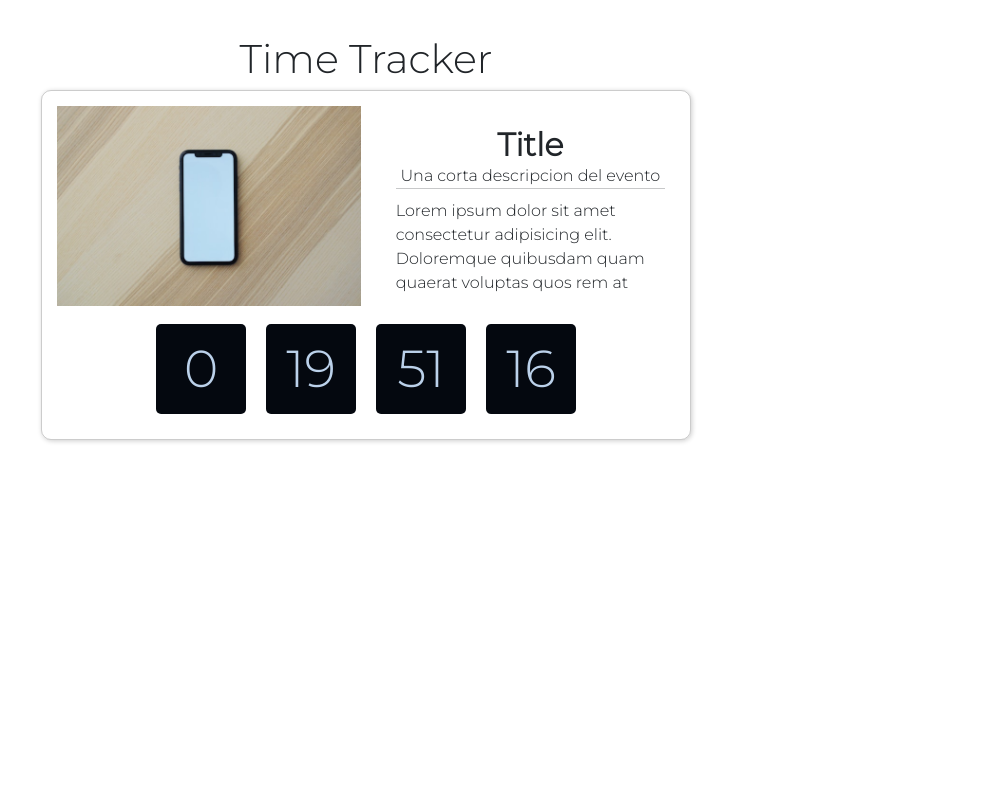
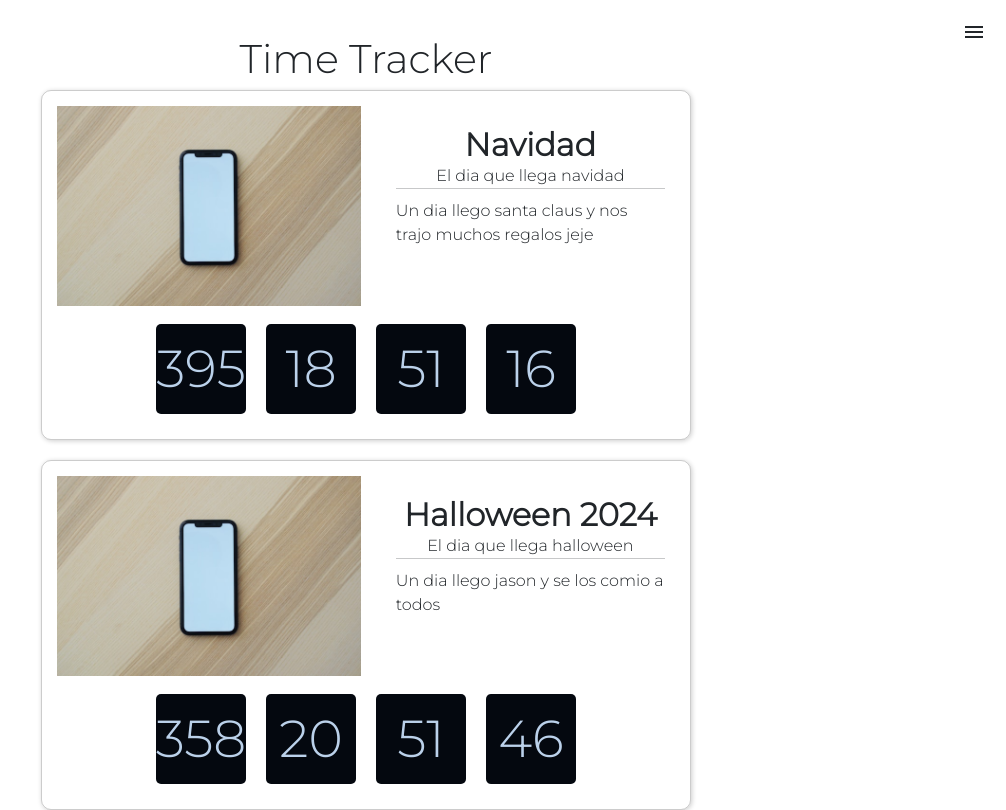
Before and after one commit to omaradriano/time-tracker, a React app: page / in a window 1280 px wide. Shown: the whole page, without its empty margins (274-1280 px from the left). Built offline with nearby package versions, Linux system fonts and the light colour scheme.

Commit message:
Agregado componente para renderizar iconos

```diff
--- a/src/App.jsx
+++ b/src/App.jsx
@@ -1,12 +1,27 @@
 // import TimeElement from "./components/TimeElement.jsx"
+import Icon from "./components/Icon.jsx"
+import OffCanvasMenu from "./components/OffcanvasMenu.jsx"
 import TimerCard from "./components/TimerCard.jsx"
 
 const App = () => {
 
     return (
         <>
+            <button className="navbar-toggler offcanvasMenu" type="button" data-bs-toggle="offcanvas" data-bs-target="#offcanvasMenu" aria-controls="offcanvasDarkNavbar" aria-label="Toggle navigation">
+                <Icon icon="menu"/>
+            </button>
+            {/* <OffCanvasMenu /> */}
             <h1 className="title">Time Tracker</h1>
-            <TimerCard />
+            <TimerCard
+                title='Navidad'
+                shortDesc='El dia que llega navidad'
+                longDesc='Un dia llego santa claus y nos trajo muchos regalos jeje'
+                date={`${'2024-12-07'}T${'19:00:00'}`} />
+            <TimerCard
+                title='Halloween 2024'
+                shortDesc='El dia que llega halloween'
+                longDesc='Un dia llego jason y se los comio a todos'
+                date={`${'2024-10-31'}T${'21:00:30'}`} />
         </>
     )
 }
--- /dev/null
+++ b/src/components/Icon.jsx
@@ -0,0 +1,7 @@
+const Icon = ({icon = 'question_mark'}) => {
+    return(
+        <span className="material-icons">{icon}</span>
+    )
+}
+
+export default Icon
--- /dev/null
+++ b/src/components/OffcanvasMenu.jsx
@@ -0,0 +1,39 @@
+const OffCanvasMenu = () => {
+    return (
+        <div className="offcanvas offcanvas-end" tabIndex="-1" id="offcanvasMenu" aria-labelledby="offcanvasNavbarLabel">
+            <div className="offcanvas-header">
+                <h5 className="offcanvas-title" id="offcanvasNavbarLabel">Offcanvas</h5>
+                <button type="button" className="btn-close" data-bs-dismiss="offcanvas" aria-label="Close"></button>
+            </div>
+            <div className="offcanvas-body">
+                <ul className="navbar-nav justify-content-end flex-grow-1 pe-3">
+                    <li className="nav-item">
+                        <a className="nav-link active" aria-current="page" href="#">Home</a>
+                    </li>
+                    <li className="nav-item">
+                        <a className="nav-link" href="#">Link</a>
+                    </li>
+                    <li className="nav-item dropdown">
+                        <a className="nav-link dropdown-toggle" href="#" role="button" data-bs-toggle="dropdown" aria-expanded="false">
+                            Dropdown
+                        </a>
+                        <ul className="dropdown-menu">
+                            <li><a className="dropdown-item" href="#">Action</a></li>
+                            <li><a className="dropdown-item" href="#">Another action</a></li>
+                            <li>
+                                <hr className="dropdown-divider"/>
+                            </li>
+                            <li><a className="dropdown-item" href="#">Something else here</a></li>
+                        </ul>
+                    </li>
+                </ul>
+                <form className="d-flex mt-3" role="search">
+                    <input className="form-control me-2" type="search" placeholder="Search" aria-label="Search"/>
+                        <button className="btn btn-outline-success" type="submit">Search</button>
+                </form>
+            </div>
+        </div>
+    )
+}
+
+export default OffCanvasMenu
--- a/src/components/TimerCard.jsx
+++ b/src/components/TimerCard.jsx
@@ -3,21 +3,13 @@ import testimage from '../assets/cellphone.jpg'
 import { useEffect, useState } from "react"
 import secondsDiff from "../utils/getTime.js"
 
-const TimerCard = () => {
+const TimerCard = ({title, shortDesc, longDesc, date}) => {
 
-
+    console.log(date)
     const [time, setTime] = useState(0)
     const [timeOn, setTimeOn] = useState(false)
     useEffect(() => {
-        // secondsDiff('2023-11-08T17:00:00')
-        //     .then(res => {
-        //         setTime(res)
-        //         setTimeOn(true)
-        //     })
-        //     .catch(e => {
-        //         console.log(e)
-        //     })
-        setTime(new Date('2023-11-08T20:00:00'))
+        setTime(new Date(date))
         setTimeOn(true)
     }, [])
     // console.log(time)
@@ -28,10 +20,10 @@ const TimerCard = () => {
                     <img className="timerCard__img" src={testimage} alt="Imagen descripción" />
 
                     <div className="timerCard__data">
-                        <h2 className="timerCard__title">Title</h2>
-                        <p className="timerCard__shortDesc">Una corta descripcion del evento</p>
+                        <h2 className="timerCard__title">{title}</h2>
+                        <p className="timerCard__shortDesc">{shortDesc}</p>
                         <hr className="timerCard__hr" />
-                        <p className="timerCard__longDesc">Lorem ipsum dolor sit amet consectetur adipisicing elit. Doloremque quibusdam quam quaerat voluptas quos rem at placeat minus harum reprehenderit!</p>
+                        <p className="timerCard__longDesc">{longDesc}</p>
                     </div>
                     {/* {timeOn === false ? <TimeElements seconds={time}/> : <TimeElements seconds={0}/>} */}
                     <TimeElements expectedDate={time} />
--- a/src/css/custom.css
+++ b/src/css/custom.css
@@ -145,6 +145,12 @@ hr {
     max-height: 60px;
 }
 
+.offcanvasMenu {
+    position: absolute;
+    right: 20px;
+    top: 20px;
+}
+
 /*-----------------------------------------------------------------------*/
 /*-----------------------------------------------------------------------*/
 /*---------------------------Media Queries-------------------------------*/
```
Also changed, not shown: src/index.jsx (+5 -2 lines).
